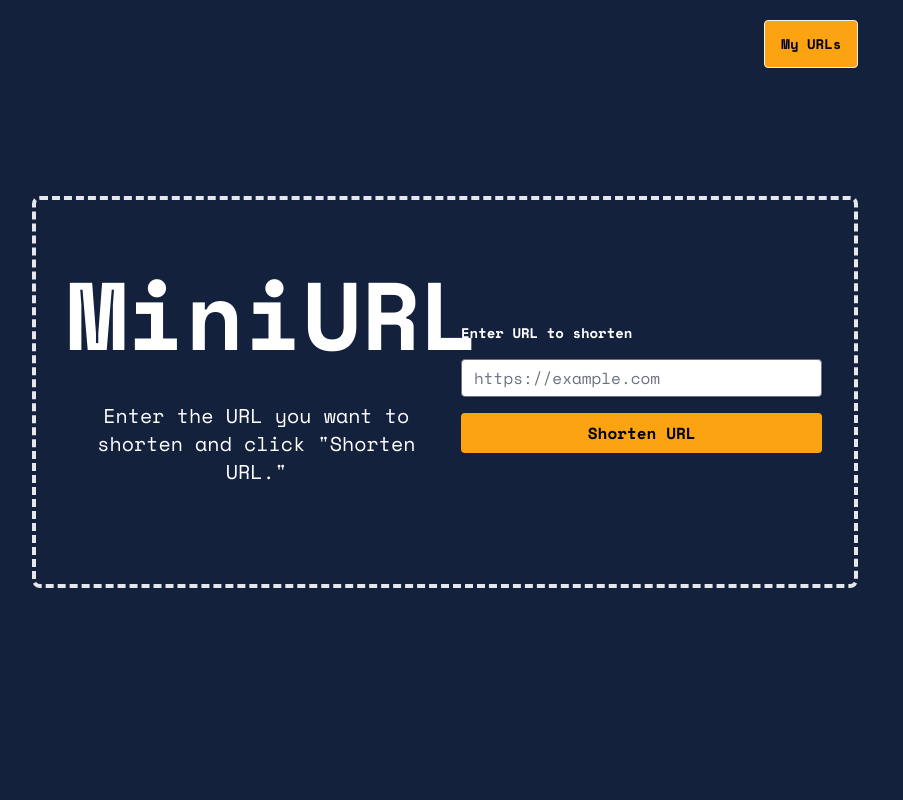
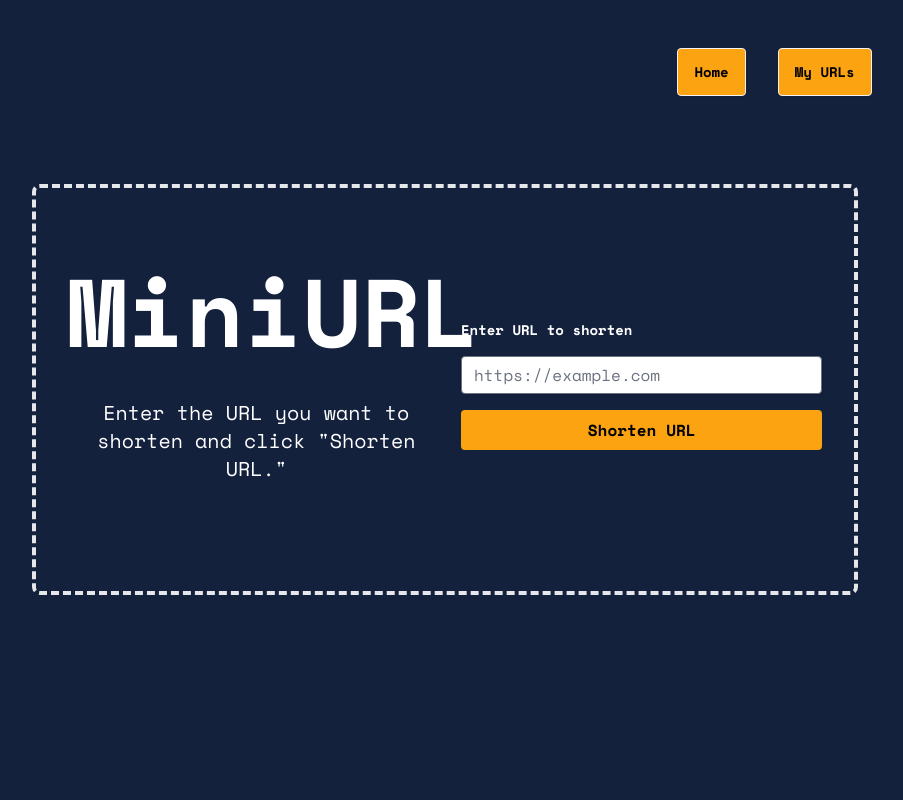
Before and after one commit to rygo2765/mini-url, a Rails app: page / in a window 1280 px wide. Shown: the whole page, without its empty margins (195-1098 px from the left). Run offline with Rails 7, Linux system fonts and the light colour scheme; style sheets or scripts are compiled from the project's sources; some libraries are stand-ins or nearby versions.

Commit message:
Create reusable header component and move it to layout

```diff
--- a/app/views/layouts/application.html.erb
+++ b/app/views/layouts/application.html.erb
@@ -22,8 +22,11 @@
     <%= javascript_importmap_tags %>
   </head>
 
-  <body class="bg-[#14213d]">
-    <main class="container mx-auto px-5 flex h-screen items-center justify-center">
+  <body class="bg-[#14213d] flex flex-col h-screen items-center">
+    <header class="py-4 h-16 mt-10 w-2/3">
+      <%= render 'shared/header'%>
+    </header>
+    <main class="container mx-auto px-5 flex flex-col h-full items-center justify-start overflow-hidden">
       <%= yield %>
     </main>
   </body>
--- /dev/null
+++ b/app/views/shared/_header.html.erb
@@ -0,0 +1,8 @@
+<div class="flex flex-row justify-end w-full h-full space-x-8 items-center mx-auto">
+  <a href="/" class=" btn bg-primary hover:opacity-60 text-black font-bold py-2 px-4 rounded focus:outline-none focus:shadow-outline text-center">
+    Home
+  </a>
+  <a href="/myurls" class=" btn bg-primary hover:opacity-60 text-black font-bold py-2 px-4 rounded focus:outline-none focus:shadow-outline text-center">
+    My URLs
+  </a>
+</div>
--- a/app/views/urls/new.html.erb
+++ b/app/views/urls/new.html.erb
@@ -1,10 +1,5 @@
-<div class="flex flex-col w-2/3 mx-auto h-full items-center justify-between">
-  <div class="flex flex-row justify-end h-1/4 w-full">
-    <a href="/myurls" class="mt-5 btn bg-primary hover:opacity-60 text-black font-bold py-2 px-4 rounded focus:outline-none focus:shadow-outline text-center">
-    My URLs
-    </a>
-  </div>
-  <div class=" flex flex-row h-1/2 rounded-lg px-8 pt-6 pb-8 mb-4 border-4 border-dashed">
+<div class="flex flex-col w-2/3 mx-auto h-full items-center justify-start mt-20">
+  <div class=" flex flex-row h-2/3 rounded-lg px-8 pt-6 pb-8 mb-4 border-4 border-dashed">
     <div class="flex flex-col w-1/2 justify-center">
       <h1 class="text-6xl lg:text-8xl font-bold mb-10 text-center text-white">MiniURL</h1>
       <p class="text-xl mb-6 text-center text-white mx-3">
@@ -22,5 +17,4 @@
       </div>
     <% end %>
   </div>
-  <div class="h-1/4"></div>
 </div>
```
Also changed, not shown: app/views/urls/show.html.erb (+2 -8 lines), app/views/urls/show_visits.html.erb (+4 -9 lines).
